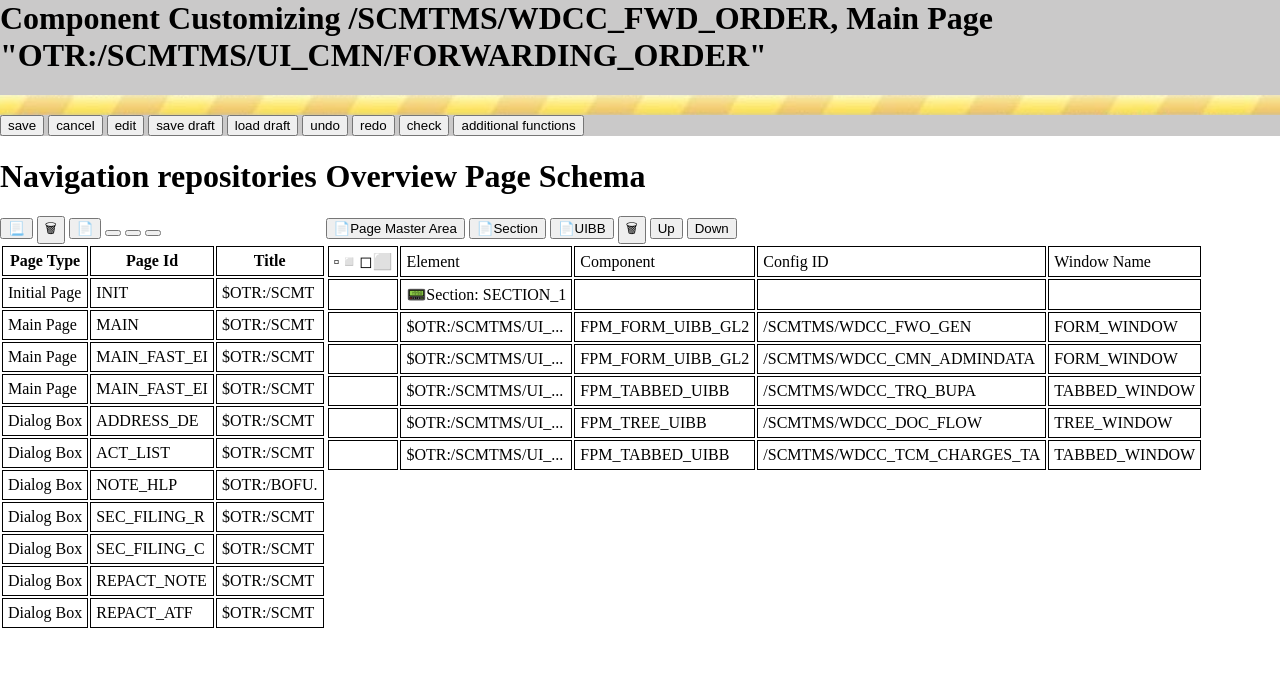
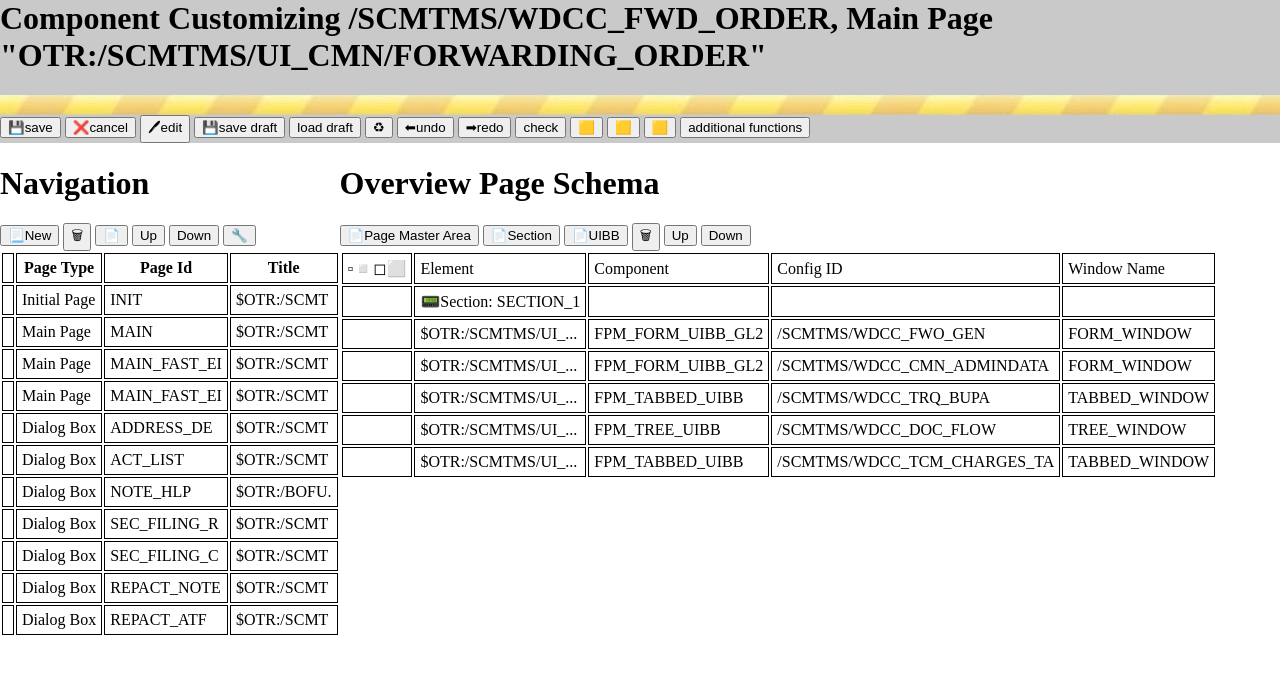
Before and after one commit to Gustavoscho/SAP-antigo, a plain HTML site: page index.html in a window 1280 px wide. Shown: the top 674 px of the page. Drawn offline with Linux system fonts and the light colour scheme.

Commit message:
retoques

```diff
--- a/index.html
+++ b/index.html
@@ -13,84 +13,100 @@
             <div id="nav">
                 <h1> Component Customizing /SCMTMS/WDCC_FWD_ORDER, Main Page "OTR:/SCMTMS/UI_CMN/FORWARDING_ORDER"</h1>
                 <div> <img src="YELLO.png" alt=""></div>
-                <button>save</button>
-                <button>cancel</button>
-                <button>edit</button>
-                <button>save draft</button>
+                <button>💾save</button>
+                <button>❌cancel</button>
+                <button>🖊edit</button>
+                <button>💾save draft</button>
                 <button>load draft</button>
-                <button>undo</button>
-                <button>redo</button>
+                <button>♻</button>
+                <button>⬅undo</button>
+                <button>➡redo</button>
                 <button>check</button>
+                <button>🟨</button>
+                <button>🟨</button>
+                <button>🟨</button>
                 <button>additional functions</button>
             </div>
             <div class="flex">
                 <div class="tabelas">
-                    <h1>Navigation repositories</h1>
+                    <h1>Navigation</h1>
                     <div>
-                        <button>📃</button>
+                        <button>📃New</button>
                         <button>🗑</button>
                         <button>📄</button>
-                        <button></button>
-                        <button></button>
-                        <button></button>
+                        <button>Up</button>
+                        <button>Down</button>
+                        <button>🔧</button>
                     </div>
                     <table>
                         <tr>
+                            <th></th>
                             <th>Page Type</th>
                             <th>Page Id</th>
                             <th>Title</th>
                         </tr>
                         <tr>
+                            <td></td>
                             <td>Initial Page</td>
                             <td>INIT</td>
                             <td>$OTR:/SCMT</td>
                         </tr>
                         <tr>
+                            <td></td>
                             <td>Main Page</td>
                             <td>MAIN</td>
                             <td>$OTR:/SCMT</td>
                         </tr>
                         <tr>
+                            <td></td>
                             <td>Main Page</td>
                             <td>MAIN_FAST_EI</td>
                             <td>$OTR:/SCMT</td>
                         </tr>
                         <tr>
+                            <td></td>
                             <td>Main Page</td>
                             <td>MAIN_FAST_EI</td>
                             <td>$OTR:/SCMT</td>
                         </tr>
                         <tr>
+                            <td></td>
                             <td>Dialog Box</td>
                             <td>ADDRESS_DE</td>
                             <td>$OTR:/SCMT</td>
                         </tr>
                         <tr>
+                            <td></td>
                             <td>Dialog Box</td>
                             <td>ACT_LIST</td>
                             <td>$OTR:/SCMT</td>
                         </tr>
                         <tr>
+                            <td></td>
                             <td>Dialog Box</td>
                             <td>NOTE_HLP</td>
                             <td>$OTR:/BOFU.</td>
                         </tr>
                         <tr>
+                            <td></td>
                             <td>Dialog Box</td>
                             <td>SEC_FILING_R</td>
                             <td>$OTR:/SCMT</td>
                         </tr>
                         <tr>
+                            <td></td>
                             <td>Dialog Box</td>
                             <td>SEC_FILING_C</td>
                             <td>$OTR:/SCMT</td>
                         </tr>
                         <tr>
+                            <td></td>
                             <td>Dialog Box</td>
                             <td>REPACT_NOTE</td>
                             <td>$OTR:/SCMT</td>
                         </tr>
                         <tr>
+                            <td></td>
                             <td>Dialog Box</td>
                             <td>REPACT_ATF</td>
                             <td>$OTR:/SCMT</td>
```
Also changed, not shown: style.css (line endings or trailing spaces).
